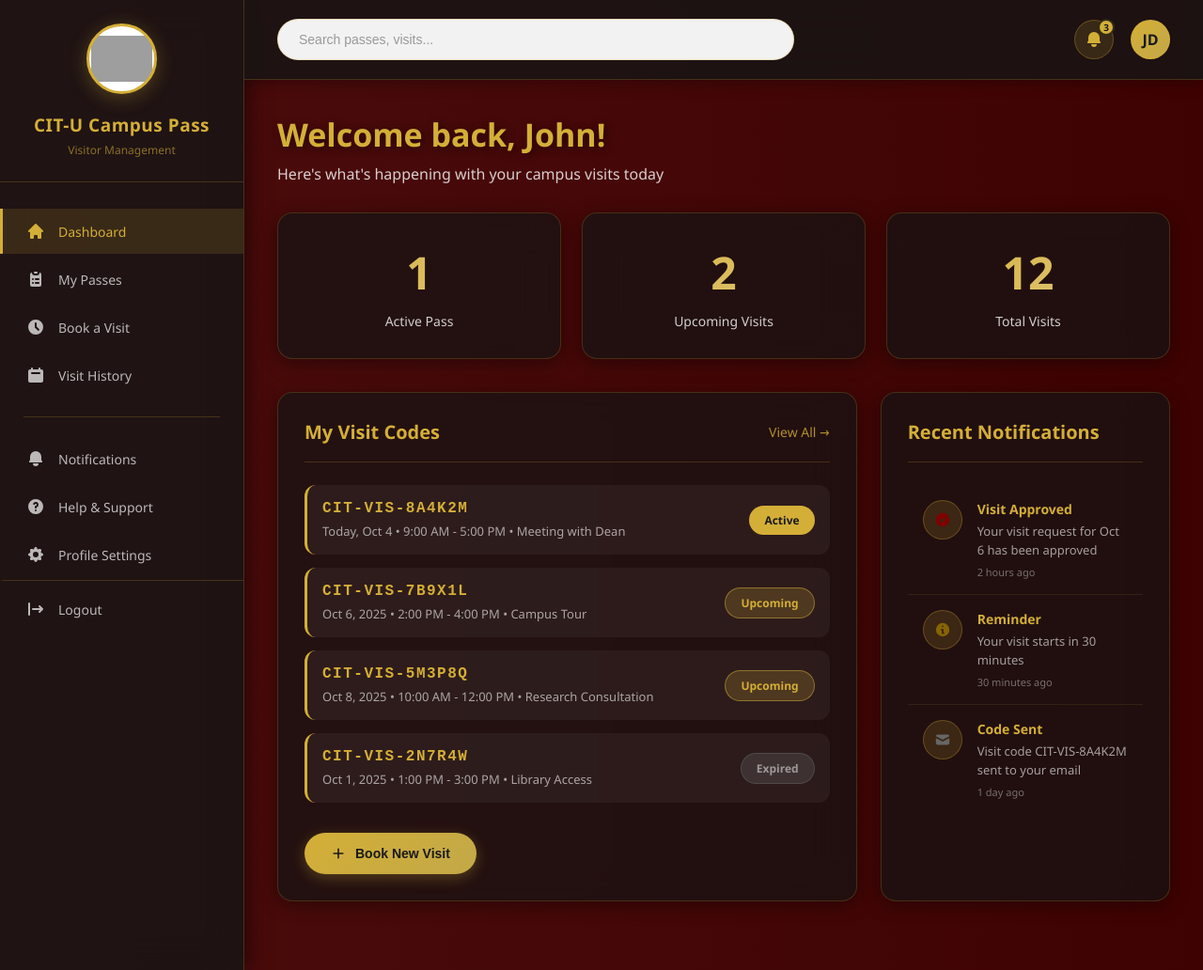
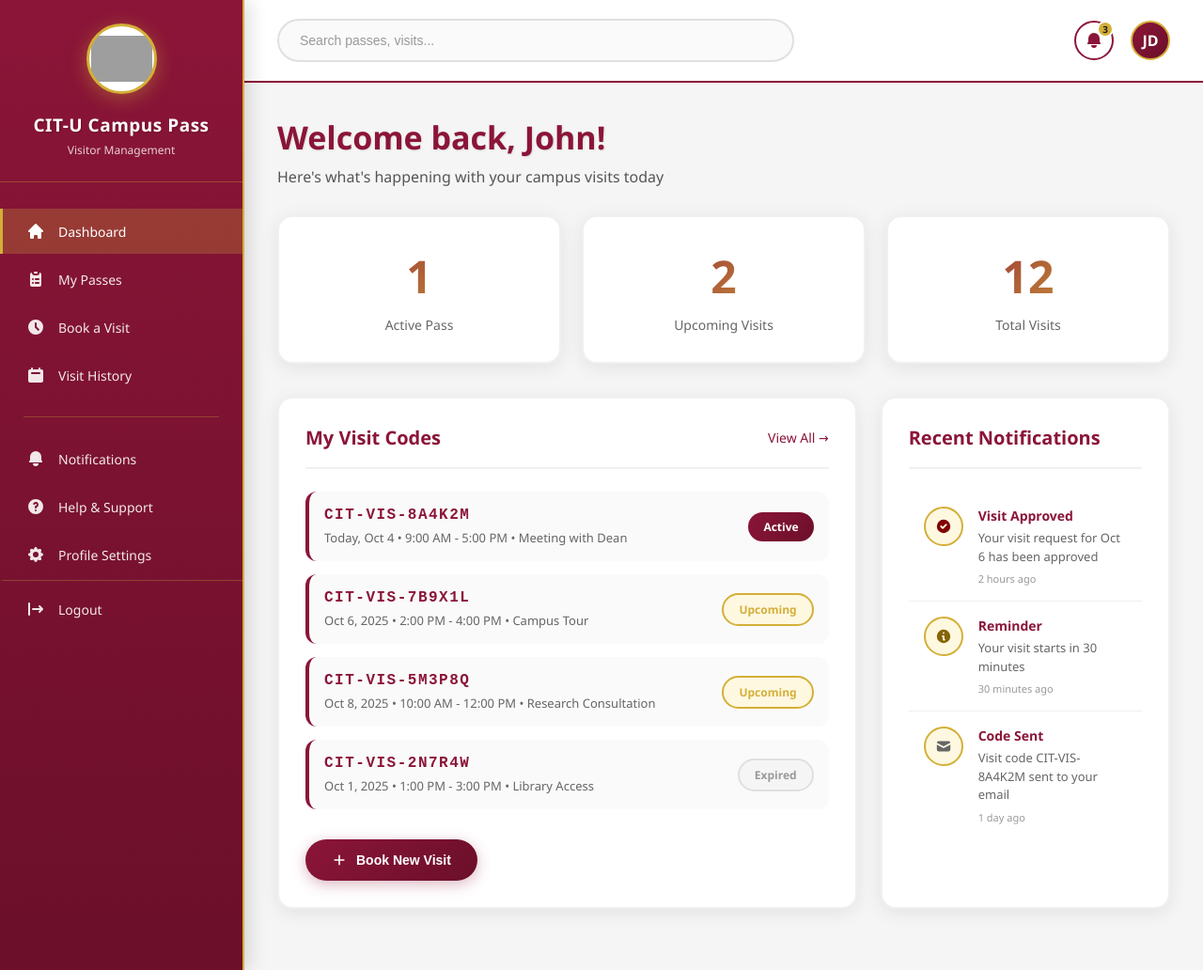
Before and after one commit to joshnuevas/CSIT327-G1-CIT-UCampusPass, a Django app: page /dashboard/ in a window 1280 px wide. Shown: the whole page at 94% size. Run offline with Django 5.2, Linux system fonts and the light colour scheme; grey boxes are pictures that could not be loaded.

Commit message:
feat: complete dashboard UI design

```diff
--- a/citu_campuspass/static/campuspass/css/dashboard.css
+++ b/citu_campuspass/static/campuspass/css/dashboard.css
@@ -6,7 +6,7 @@
 
 body {
     font-family: 'Segoe UI', Tahoma, Geneva, Verdana, sans-serif;
-    background: linear-gradient(270deg, #4b0000, #6b1a1a, #8b4513, #5c0a0a);
+    background: linear-gradient(270deg, #f5f5f5, #ffffff, #fafafa, #f0f0f0);
     background-size: 600% 600%;
     animation: gradientPaint 18s ease infinite;
     display: flex;
@@ -22,16 +22,15 @@ body {
 
 .sidebar {
     width: 260px;
-    background: rgba(20, 20, 20, 0.85);
-    backdrop-filter: blur(20px);
-    box-shadow: 4px 0 20px rgba(0, 0, 0, 0.5);
+    background: linear-gradient(180deg, #8B1538 0%, #6B0F2A 100%);
+    box-shadow: 4px 0 20px rgba(0, 0, 0, 0.15);
     display: flex;
     flex-direction: column;
     position: fixed;
     height: 100vh;
     left: 0;
     top: 0;
-    border-right: 1px solid rgba(212, 175, 55, 0.2);
+    border-right: 2px solid #D4AF37;
 }
 
 .school-logo {
@@ -41,32 +40,33 @@ body {
     background-size: 65px;
     background-color: #fff;
     border-radius: 50%;
-    box-shadow: 0 4px 20px rgba(212, 175, 55, 0.3);
-    border: 3px solid #d4af37;
+    box-shadow: 0 4px 20px rgba(212, 175, 55, 0.4);
+    border: 3px solid #D4AF37;
     margin: 25px auto 20px auto;
     transition: all 0.3s ease;
 }
 
 .school-logo:hover {
     transform: rotate(360deg) scale(1.05);
-    box-shadow: 0 6px 30px rgba(212, 175, 55, 0.5);
+    box-shadow: 0 6px 30px rgba(212, 175, 55, 0.6);
 }
 
 .sidebar-header {
     padding: 0 25px 25px 25px;
-    border-bottom: 1px solid rgba(212, 175, 55, 0.2);
+    border-bottom: 1px solid rgba(212, 175, 55, 0.3);
     text-align: center;
 }
 
 .sidebar-header h2 {
-    color: #d4af37;
+    color: #FFFFFF;
     font-size: 19px;
     font-weight: 600;
     letter-spacing: 0.5px;
+    text-shadow: 1px 1px 2px rgba(0, 0, 0, 0.2);
 }
 
 .sidebar-header p {
-    color: rgba(212, 175, 55, 0.6);
+    color: rgba(255, 255, 255, 0.8);
     font-size: 12px;
     margin-top: 5px;
     font-weight: 400;
@@ -87,7 +87,7 @@ body {
 }
 
 .nav-menu::-webkit-scrollbar-thumb {
-    background: rgba(212, 175, 55, 0.3);
+    background: rgba(212, 175, 55, 0.5);
     border-radius: 3px;
 }
 
@@ -95,7 +95,7 @@ body {
     display: flex;
     align-items: center;
     padding: 14px 25px;
-    color: rgba(255, 255, 255, 0.7);
+    color: rgba(255, 255, 255, 0.9);
     text-decoration: none;
     transition: all 0.3s ease;
     cursor: pointer;
@@ -106,15 +106,15 @@ body {
 }
 
 .nav-item:hover {
-    background: rgba(212, 175, 55, 0.1);
-    color: #d4af37;
-    border-left-color: #d4af37;
+    background: rgba(212, 175, 55, 0.2);
+    color: #FFFFFF;
+    border-left-color: #D4AF37;
 }
 
 .nav-item.active {
-    background: rgba(212, 175, 55, 0.15);
-    color: #d4af37;
-    border-left-color: #d4af37;
+    background: rgba(212, 175, 55, 0.25);
+    color: #FFFFFF;
+    border-left-color: #D4AF37;
 }
 
 .nav-item svg {
@@ -125,13 +125,13 @@ body {
 
 .nav-divider {
     height: 1px;
-    background: rgba(212, 175, 55, 0.2);
+    background: rgba(212, 175, 55, 0.3);
     margin: 20px 25px;
 }
 
 .logout-item {
     margin-top: auto;
-    border-top: 1px solid rgba(212, 175, 55, 0.2);
+    border-top: 1px solid rgba(212, 175, 55, 0.3);
     padding-top: 20px;
 }
 
@@ -145,14 +145,13 @@ body {
 }
 
 .top-bar {
-    background: rgba(20, 20, 20, 0.85);
-    backdrop-filter: blur(20px);
+    background: #FFFFFF;
     padding: 20px 35px;
-    box-shadow: 0 2px 15px rgba(0, 0, 0, 0.3);
+    box-shadow: 0 2px 15px rgba(0, 0, 0, 0.1);
     display: flex;
     justify-content: space-between;
     align-items: center;
-    border-bottom: 1px solid rgba(212, 175, 55, 0.2);
+    border-bottom: 2px solid #8B1538;
 }
 
 .search-bar {
@@ -163,18 +162,18 @@ body {
 .search-bar input {
     width: 100%;
     padding: 13px 22px;
-    border: 1px solid rgba(212, 175, 55, 0.3);
+    border: 2px solid #E0E0E0;
     border-radius: 50px;
     font-size: 14px;
     transition: all 0.3s ease;
-    background: rgba(255, 255, 255, 0.95);
+    background: #FAFAFA;
     color: #333;
 }
 
 .search-bar input:focus {
     outline: none;
-    border-color: #d4af37;
-    box-shadow: 0 0 0 3px rgba(212, 175, 55, 0.15);
+    border-color: #8B1538;
+    box-shadow: 0 0 0 3px rgba(139, 21, 56, 0.1);
     background: #fff;
 }
 
@@ -191,8 +190,8 @@ body {
 .notification-icon {
     width: 42px;
     height: 42px;
-    background: rgba(212, 175, 55, 0.15);
-    border: 1px solid rgba(212, 175, 55, 0.3);
+    background: #FFFFFF;
+    border: 2px solid #8B1538;
     border-radius: 50%;
     display: flex;
     align-items: center;
@@ -200,19 +199,20 @@ body {
     cursor: pointer;
     position: relative;
     transition: all 0.3s ease;
-    color: #d4af37;
+    color: #8B1538;
 }
 
 .notification-icon:hover {
-    background: rgba(212, 175, 55, 0.25);
-    border-color: #d4af37;
+    background: #8B1538;
+    color: #FFFFFF;
+    transform: scale(1.05);
 }
 
 .notification-badge {
     position: absolute;
     top: -2px;
     right: -2px;
-    background: #d4af37;
+    background: #D4AF37;
     color: #1a1a1a;
     border-radius: 50%;
     width: 18px;
@@ -222,34 +222,34 @@ body {
     display: flex;
     align-items: center;
     justify-content: center;
-    border: 2px solid rgba(20, 20, 20, 0.85);
+    border: 2px solid #FFFFFF;
 }
 
 .user-avatar {
     width: 42px;
     height: 42px;
-    background: linear-gradient(135deg, #d4af37, #c2a848);
+    background: linear-gradient(135deg, #8B1538, #6B0F2A);
     border-radius: 50%;
     display: flex;
     align-items: center;
     justify-content: center;
-    color: #1a1a1a;
+    color: #FFFFFF;
     font-weight: 700;
     cursor: pointer;
     transition: all 0.3s ease;
-    border: 2px solid rgba(212, 175, 55, 0.4);
+    border: 2px solid #D4AF37;
 }
 
 .user-avatar:hover {
     transform: scale(1.08);
-    box-shadow: 0 0 20px rgba(212, 175, 55, 0.4);
+    box-shadow: 0 0 20px rgba(139, 21, 56, 0.3);
 }
 
 .content-area {
     flex: 1;
     overflow-y: auto;
     padding: 35px;
-    background: rgba(0, 0, 0, 0.2);
+    background: #F5F5F5;
 }
 
 .content-area::-webkit-scrollbar {
@@ -257,11 +257,11 @@ body {
 }
 
 .content-area::-webkit-scrollbar-track {
-    background: rgba(0, 0, 0, 0.2);
+    background: #E0E0E0;
 }
 
 .content-area::-webkit-scrollbar-thumb {
-    background: rgba(212, 175, 55, 0.4);
+    background: #8B1538;
     border-radius: 4px;
 }
 
@@ -270,15 +270,15 @@ body {
 }
 
 .welcome-section h1 {
-    color: #d4af37;
+    color: #8B1538;
     font-size: 34px;
     margin-bottom: 8px;
     font-weight: 700;
-    text-shadow: 2px 2px 8px rgba(0, 0, 0, 0.5);
+    text-shadow: 1px 1px 2px rgba(0, 0, 0, 0.1);
 }
 
 .welcome-section p {
-    color: rgba(255, 255, 255, 0.8);
+    color: #555555;
     font-size: 16px;
 }
 
@@ -290,26 +290,25 @@ body {
 }
 
 .stat-card {
-    background: rgba(20, 20, 20, 0.7);
-    backdrop-filter: blur(20px);
+    background: #FFFFFF;
     border-radius: 16px;
     padding: 30px;
-    box-shadow: 0 4px 20px rgba(0, 0, 0, 0.4);
+    box-shadow: 0 4px 20px rgba(0, 0, 0, 0.08);
     text-align: center;
     transition: all 0.3s ease;
-    border: 1px solid rgba(212, 175, 55, 0.2);
+    border: 2px solid #F0F0F0;
 }
 
 .stat-card:hover {
     transform: translateY(-8px);
-    box-shadow: 0 8px 30px rgba(0, 0, 0, 0.5);
-    border-color: #d4af37;
+    box-shadow: 0 8px 30px rgba(139, 21, 56, 0.15);
+    border-color: #8B1538;
 }
 
 .stat-value {
     font-size: 48px;
     font-weight: 700;
-    background: linear-gradient(135deg, #d4af37, #e0c97f);
+    background: linear-gradient(135deg, #8B1538, #D4AF37);
     -webkit-background-clip: text;
     -webkit-text-fill-color: transparent;
     background-clip: text;
@@ -317,7 +316,7 @@ body {
 }
 
 .stat-label {
-    color: rgba(255, 255, 255, 0.8);
+    color: #666666;
     font-size: 14px;
     font-weight: 500;
 }
@@ -330,18 +329,17 @@ body {
 }
 
 .card {
-    background: rgba(20, 20, 20, 0.7);
-    backdrop-filter: blur(20px);
+    background: #FFFFFF;
     border-radius: 16px;
     padding: 28px;
-    box-shadow: 0 4px 20px rgba(0, 0, 0, 0.4);
+    box-shadow: 0 4px 20px rgba(0, 0, 0, 0.08);
     transition: all 0.3s ease;
-    border: 1px solid rgba(212, 175, 55, 0.2);
+    border: 2px solid #F0F0F0;
 }
 
 .card:hover {
-    box-shadow: 0 6px 30px rgba(0, 0, 0, 0.5);
-    border-color: rgba(212, 175, 55, 0.4);
+    box-shadow: 0 6px 30px rgba(139, 21, 56, 0.12);
+    border-color: #E0E0E0;
 }
 
 .card-header {
@@ -350,17 +348,17 @@ body {
     align-items: center;
     margin-bottom: 24px;
     padding-bottom: 18px;
-    border-bottom: 1px solid rgba(212, 175, 55, 0.2);
+    border-bottom: 2px solid #F0F0F0;
 }
 
 .card-title {
     font-size: 20px;
     font-weight: 600;
-    color: #d4af37;
+    color: #8B1538;
 }
 
 .view-all {
-    color: rgba(212, 175, 55, 0.8);
+    color: #8B1538;
     font-size: 14px;
     text-decoration: none;
     font-weight: 500;
@@ -368,7 +366,7 @@ body {
 }
 
 .view-all:hover {
-    color: #d4af37;
+    color: #D4AF37;
 }
 
 .pass-code-item {
@@ -376,21 +374,22 @@ body {
     justify-content: space-between;
     align-items: center;
     padding: 16px;
-    background: rgba(255, 255, 255, 0.05);
+    background: #FAFAFA;
     border-radius: 12px;
     margin-bottom: 14px;
-    border-left: 3px solid #d4af37;
+    border-left: 4px solid #8B1538;
     transition: all 0.3s ease;
 }
 
 .pass-code-item:hover {
-    background: rgba(255, 255, 255, 0.08);
+    background: #F5F5F5;
     transform: translateX(6px);
+    box-shadow: 0 2px 10px rgba(139, 21, 56, 0.1);
 }
 
 .pass-code-info h4 {
     font-size: 16px;
-    color: #d4af37;
+    color: #8B1538;
     margin-bottom: 6px;
     font-family: 'Courier New', monospace;
     letter-spacing: 1.5px;
@@ -399,7 +398,7 @@ body {
 
 .pass-code-info p {
     font-size: 13px;
-    color: rgba(255, 255, 255, 0.6);
+    color: #666666;
 }
 
 .pass-status {
@@ -410,20 +409,20 @@ body {
 }
 
 .status-active {
-    background: #d4af37;
-    color: #1a1a1a;
+    background: linear-gradient(135deg, #8B1538, #6B0F2A);
+    color: #FFFFFF;
 }
 
 .status-upcoming {
-    background: rgba(212, 175, 55, 0.2);
-    color: #d4af37;
-    border: 1px solid rgba(212, 175, 55, 0.5);
+    background: #FFF8E1;
+    color: #D4AF37;
+    border: 2px solid #D4AF37;
 }
 
 .status-expired {
-    background: rgba(100, 100, 100, 0.3);
-    color: rgba(255, 255, 255, 0.5);
-    border: 1px solid rgba(100, 100, 100, 0.5);
+    background: #F5F5F5;
+    color: #999999;
+    border: 2px solid #E0E0E0;
 }
 
 .quick-action-btn {
@@ -431,33 +430,34 @@ body {
     align-items: center;
     gap: 10px;
     padding: 14px 28px;
-    background: linear-gradient(135deg, #d4af37, #c2a848);
-    color: #1a1a1a;
+    background: linear-gradient(135deg, #8B1538, #6B0F2A);
+    color: #FFFFFF;
     border: none;
     border-radius: 50px;
     font-weight: 600;
     font-size: 14px;
     cursor: pointer;
     transition: all 0.3s ease;
-    box-shadow: 0 4px 15px rgba(212, 175, 55, 0.3);
+    box-shadow: 0 4px 15px rgba(139, 21, 56, 0.3);
     margin-top: 12px;
 }
 
 .quick-action-btn:hover {
     transform: translateY(-3px);
-    box-shadow: 0 6px 25px rgba(212, 175, 55, 0.4);
+    box-shadow: 0 6px 25px rgba(139, 21, 56, 0.4);
+    background: linear-gradient(135deg, #6B0F2A, #8B1538);
 }
 
 .notification-item {
     display: flex;
     gap: 16px;
     padding: 16px;
-    border-bottom: 1px solid rgba(212, 175, 55, 0.1);
+    border-bottom: 1px solid #F0F0F0;
     transition: all 0.3s ease;
 }
 
 .notification-item:hover {
-    background: rgba(255, 255, 255, 0.05);
+    background: #FAFAFA;
 }
 
 .notification-item:last-child {
@@ -467,31 +467,32 @@ body {
 .notification-icon-small {
     width: 42px;
     height: 42px;
-    background: rgba(212, 175, 55, 0.15);
+    background: #FFF8E1;
     border-radius: 50%;
     display: flex;
     align-items: center;
     justify-content: center;
     flex-shrink: 0;
-    border: 1px solid rgba(212, 175, 55, 0.3);
+    border: 2px solid #D4AF37;
+    color: #8B1538;
 }
 
 .notification-content h4 {
     font-size: 14px;
-    color: #d4af37;
+    color: #8B1538;
     margin-bottom: 5px;
     font-weight: 600;
 }
 
 .notification-content p {
     font-size: 13px;
-    color: rgba(255, 255, 255, 0.6);
+    color: #666666;
     line-height: 1.5;
 }
 
 .notification-time {
     font-size: 11px;
-    color: rgba(255, 255, 255, 0.4);
+    color: #999999;
     margin-top: 6px;
 }
 
```
